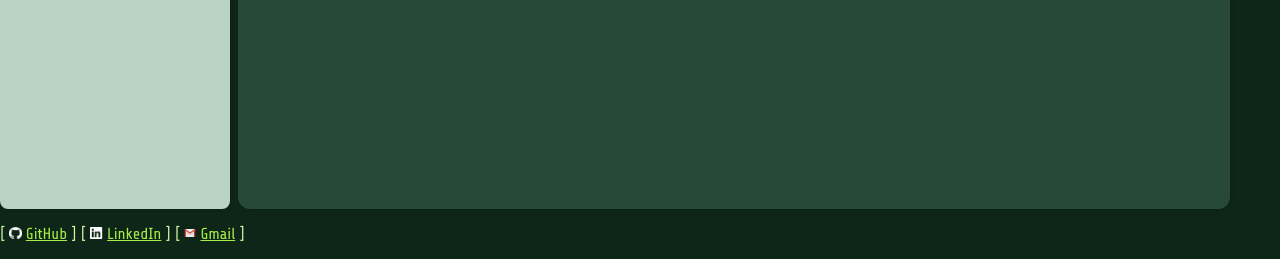
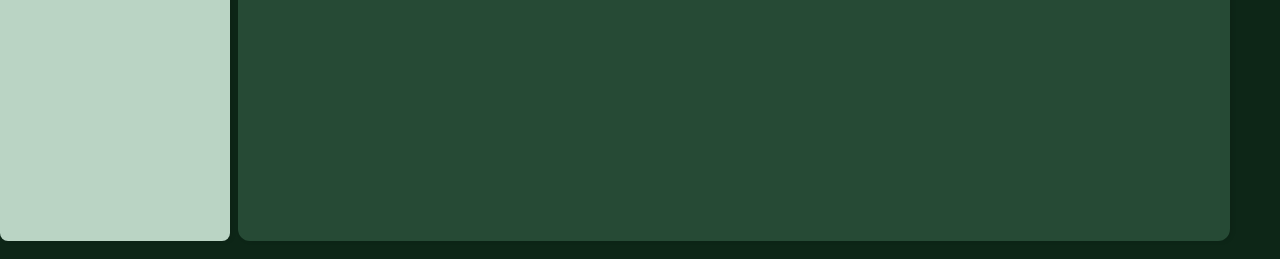
Before and after one commit to turingcompletejeff/flask-site, a Flask app: page /about in a window 1280 px wide. Shown: the part 541-800 px from the top of the page. Run offline with Flask 3, Linux system fonts and the light colour scheme; some web fonts are replaced.

Commit message:
deleted links from footer

```diff
--- a/app/templates/layout.html
+++ b/app/templates/layout.html
@@ -121,11 +121,7 @@
 
     <!-- Footer -->
     <footer id="main-footer">
-        <p>
-        [ <img src="/static/img/github-mark-white.png" style="height:12px" />&nbsp;<a href="https://github.com/turingcompletejeff">GitHub</a> ]
-        [ <img src="/static/img/InBug-White.png" style="height:12px" />&nbsp;<a href="https://www.linkedin.com/in/jeffrey-rodgers-4a4a05379/">LinkedIn</a> ]
-        [ <img src="/static/img/gmail-old.png" style="height:12px" />&nbsp;<a href="mailto:turingcompletejeff@gmail.com" target="_blank">Gmail</a> ]
-        </p>
+	    &nbsp;
     </footer>
   </div>
 
```
